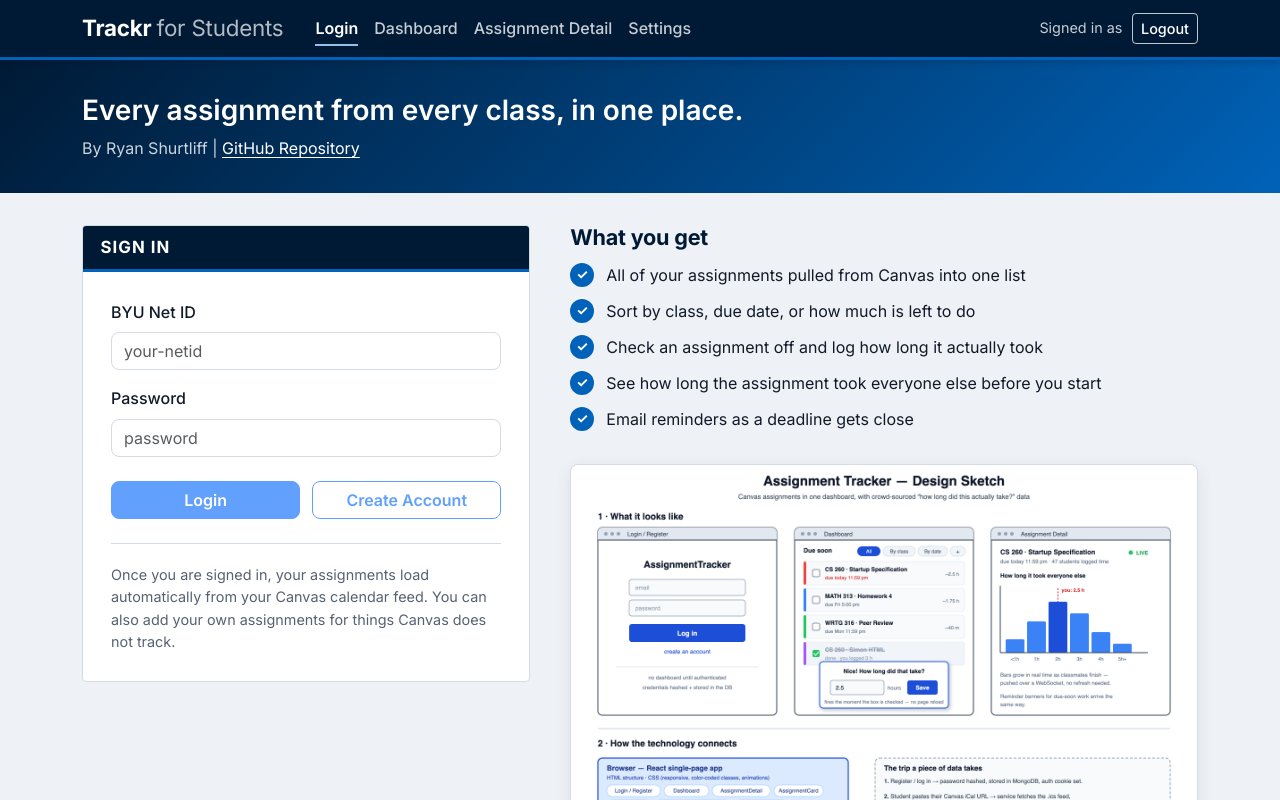
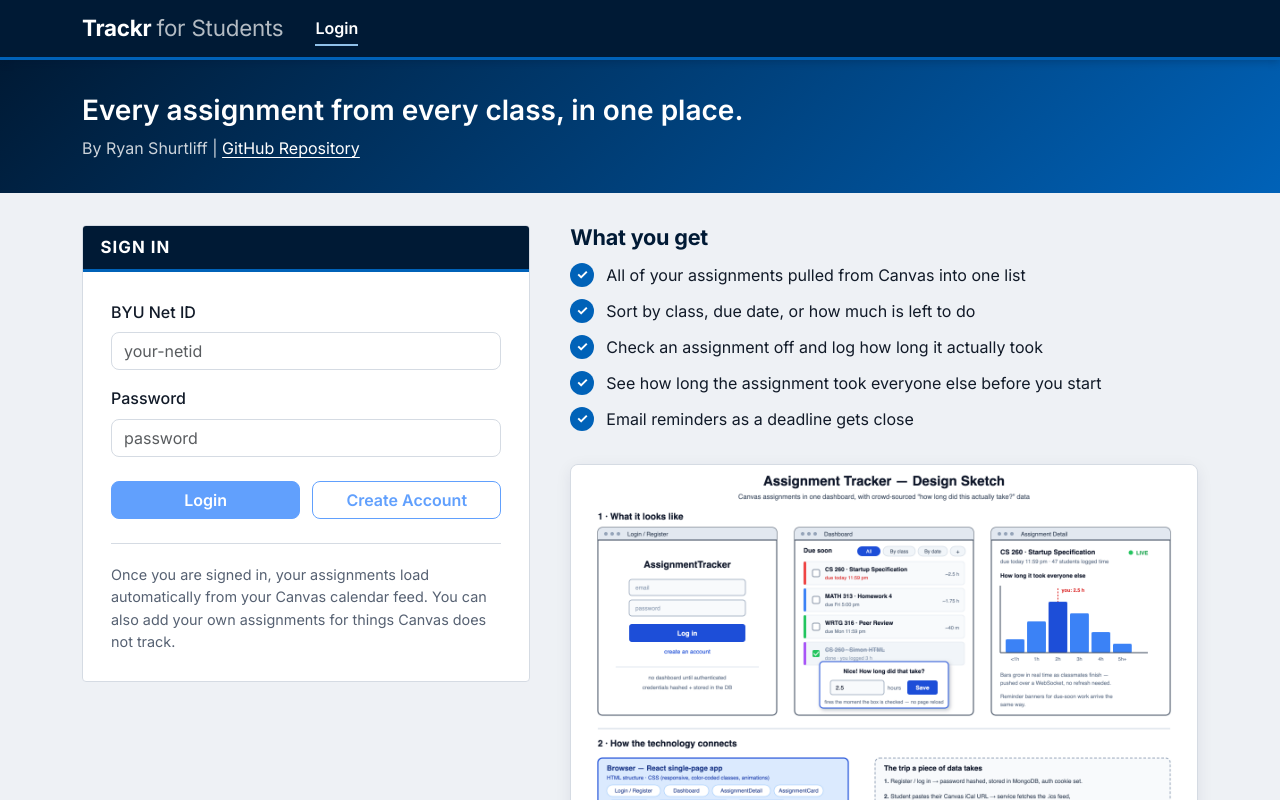
Before and after one commit to rshurtliff/startup, a React (Vite) app: page / in a window 1280 px wide. Shown: the top 800 px of the page. Built offline with nearby package versions, Linux system fonts and the light colour scheme.

Commit message:
Logout and locked pages if you're not logged in

```diff
--- a/src/app.jsx
+++ b/src/app.jsx
@@ -1,5 +1,5 @@
 import React, { useState } from 'react';
-import { BrowserRouter, Link, NavLink, Route, Routes } from 'react-router-dom';
+import { BrowserRouter, Link, Navigate, NavLink, Route, Routes } from 'react-router-dom';
 import Container from 'react-bootstrap/Container';
 import Nav from 'react-bootstrap/Nav';
 import Navbar from 'react-bootstrap/Navbar';
@@ -13,6 +13,13 @@
 
 export default function App() {
   const [userName, setUserName] = useState(localStorage.getItem('userName') || '');
+
+  // Undoes what loginUser did: clears the saved name and empties the state, so
+  // the header and nav go back to their logged out look.
+  function logout() {
+    localStorage.removeItem('userName');
+    setUserName('');
+  }
 
   return (
     <BrowserRouter>
@@ -35,6 +42,9 @@
                       Login
                     </Nav.Link>
                   </Nav.Item>
+                  {/* The rest of the pages only show once someone is logged in */}
+                  {userName && (
+                    <>
                       <Nav.Item as="li">
                         <Nav.Link as={NavLink} to="/dashboard" eventKey="/dashboard">
                           Dashboard
@@ -52,27 +62,32 @@
                           Settings
                         </Nav.Link>
                       </Nav.Item>
+                    </>
+                  )}
                 </Nav>
-                {/* Login placeholder. The name comes from the authenticated user once
-                    the service and database are wired up. */}
+                {/* Only shows when someone is logged in. userName is App's state,
+                    which starts from localStorage. */}
+                {userName && (
                   <Nav as="div" className="user-info">
                     <span>
                       Signed in as <span className="username">{userName}</span>
                     </span>
-                  <Nav.Link as={Link} to="/" eventKey="logout" className="btn btn-sm btn-outline-light logout-link">
+                    <Nav.Link as={Link} to="/" onClick={logout} eventKey="logout" className="btn btn-sm btn-outline-light logout-link">
                       Logout
                     </Nav.Link>
                   </Nav>
+                )}
               </Navbar.Collapse>
             </Container>
           </Navbar>
         </header>
 
+        {/* Pages past login redirect to / when nobody is logged in */}
         <Routes>
           <Route path="/" element={<Login onLogin={(name) => setUserName(name)} />} />
-          <Route path="/dashboard" element={<Dashboard />} />
-          <Route path="/assignment/:id" element={<Assignment />} />
-          <Route path="/settings" element={<Settings />} />
+          <Route path="/dashboard" element={userName ? <Dashboard /> : <Navigate to="/" />} />
+          <Route path="/assignment/:id" element={userName ? <Assignment /> : <Navigate to="/" />} />
+          <Route path="/settings" element={userName ? <Settings /> : <Navigate to="/" />} />
           <Route path="*" element={<NotFound />} />
         </Routes>
 
```
Also changed, not shown: 2 other files (tests, documents, lock files or other folders). Lines whose indentation alone changed are shown as unchanged.
